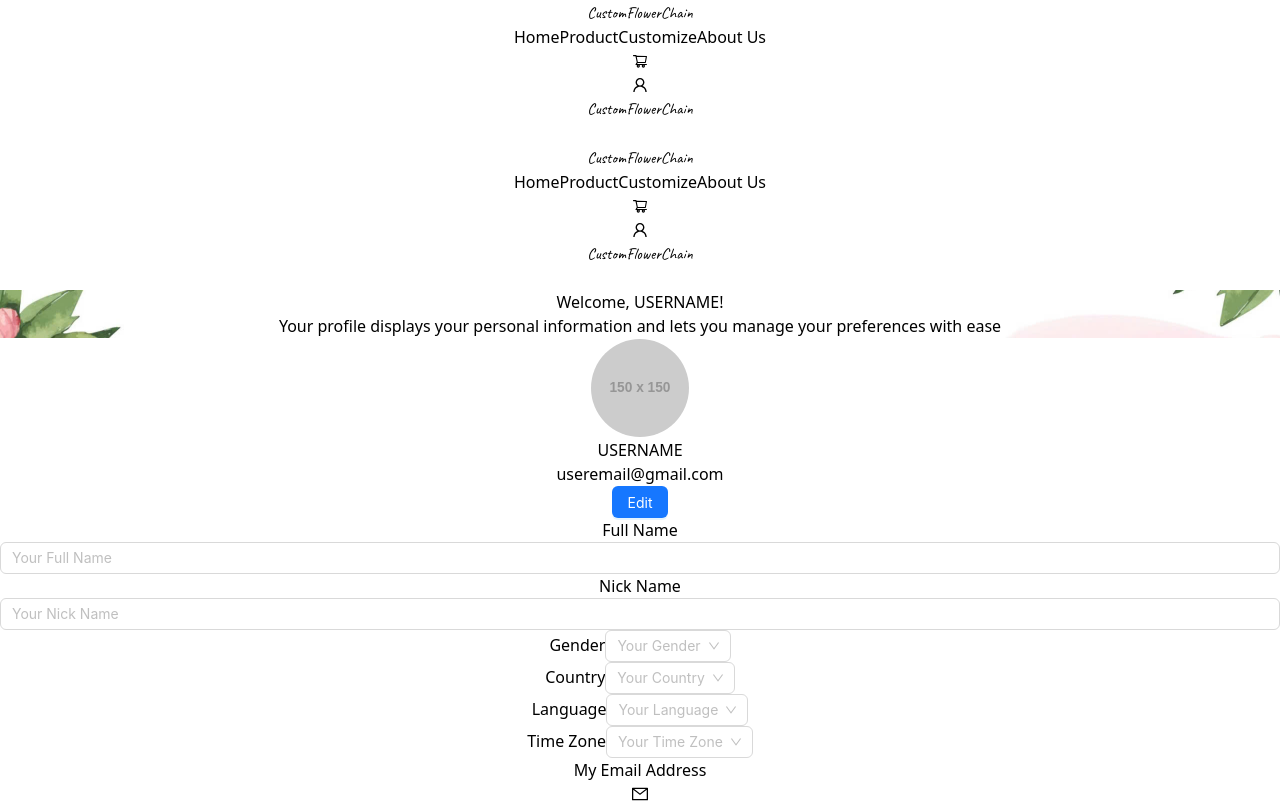
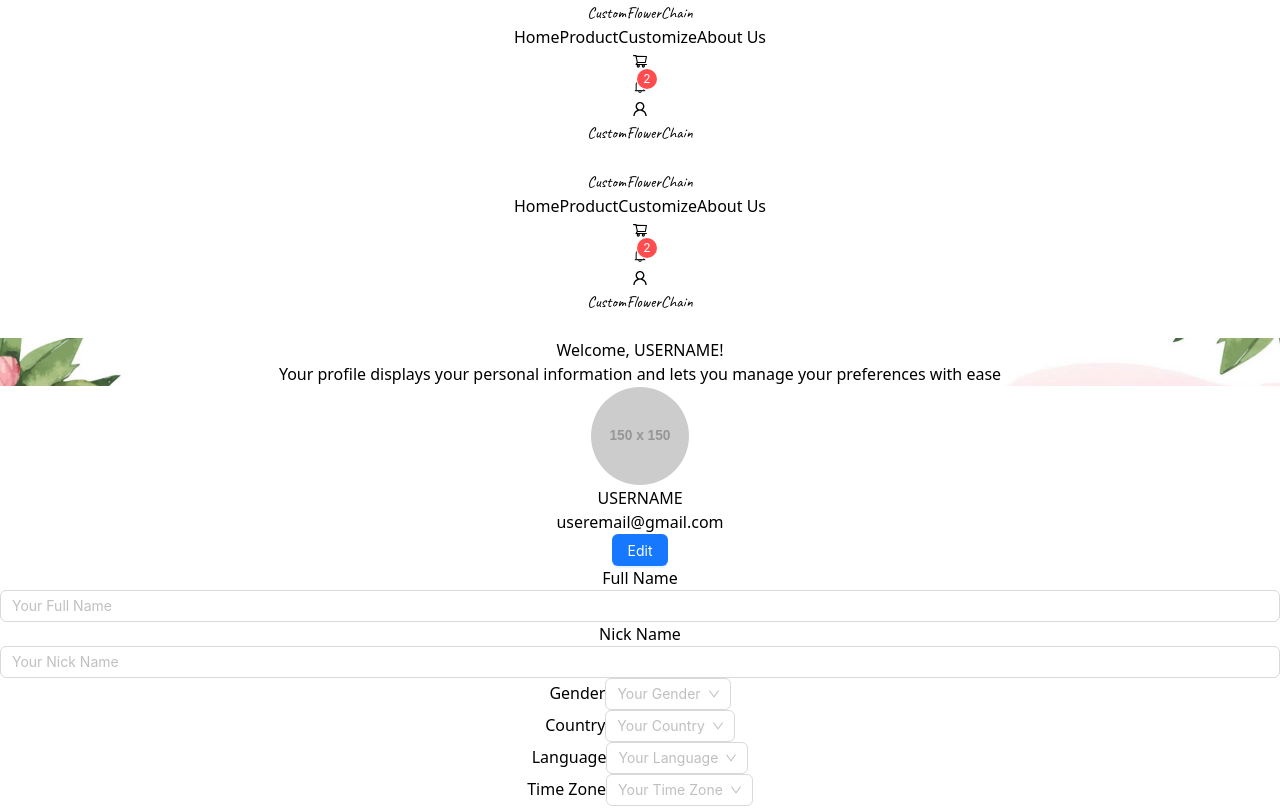
Before and after one commit to nghiatran149/Capstone-CFC-FE-User, a React (Vite) app: page /userprofile in a window 1280 px wide. Shown: the top 808 px of the page. Built offline with nearby package versions, Linux system fonts and the light colour scheme; sample sign-in values are in the browser's storage.

Commit message:
Notification & Update Header

```diff
--- a/src/components/Header.jsx
+++ b/src/components/Header.jsx
@@ -1,6 +1,7 @@
 import React, { useState, useEffect } from 'react';
 import { Link, useLocation } from 'react-router-dom';
 import { SearchOutlined, ShoppingCartOutlined, UserOutlined, LogoutOutlined, HistoryOutlined, WalletOutlined } from '@ant-design/icons';
+import NotificationSection from './Notification';
 
 const Header = () => {
   const navItems = [
@@ -84,6 +85,10 @@ const Header = () => {
             </Link>
           </div>
 
+          {isLoggedIn && (
+            <NotificationSection />
+          )}
+
           {isLoggedIn ? (
             <div className="relative">
               <button
--- /dev/null
+++ b/src/components/Notification.jsx
@@ -0,0 +1,294 @@
+import React, { useState, useEffect, useRef, useMemo } from 'react';
+import { useNavigate } from 'react-router-dom';
+import { Badge, Avatar, Dropdown, List, Typography, Tag, Space, Divider, Button, Select, Empty } from 'antd';
+import { BellOutlined, UserOutlined, CheckOutlined } from '@ant-design/icons';
+import classNames from 'classnames';
+
+const { Text, Title } = Typography;
+const { Option } = Select;
+
+// Format time helper function
+const formatTime = (dateString) => {
+  const date = new Date(dateString);
+  const now = new Date();
+  const diffMs = now - date;
+
+  const diffSec = Math.floor(diffMs / 1000);
+  const diffMin = Math.floor(diffSec / 60);
+  const diffHour = Math.floor(diffMin / 60);
+  const diffDay = Math.floor(diffHour / 24);
+
+  if (diffSec < 60) {
+    return 'Vừa xong';
+  } else if (diffMin < 60) {
+    return `${diffMin} phút trước`;
+  } else if (diffHour < 24) {
+    return `${diffHour} giờ trước`;
+  } else if (diffDay < 7) {
+    return `${diffDay} ngày trước`;
+  } else {
+    return date.toLocaleDateString('vi-VN');
+  }
+};
+
+// Status filter options
+const statusOptions = [
+  { value: 'all', label: 'All Notification' },
+  { value: 'new', label: 'New' },
+  { value: 'unread', label: 'Unread' },
+  { value: 'other', label: 'Other' }
+];
+
+const NotificationItem = ({ notification, onClick }) => {
+  const getTagColor = (status) => {
+    switch (status?.toLowerCase()) {
+      case 'new':
+        return 'blue';
+      case 'urgent':
+        return 'red';
+      case 'processing':
+        return 'orange';
+      case 'completed':
+        return 'green';
+      default:
+        return 'default';
+    }
+  };
+
+  return (
+    <List.Item
+      className="cursor-pointer hover:bg-pink-50 transition-colors duration-300"
+      onClick={() => onClick(notification)}
+    >
+      <div className="flex w-full">
+        <div className="mr-3">
+          <Avatar icon={<UserOutlined />} className="bg-pink-500" />
+        </div>
+        <div className="flex-grow">
+          <div className="flex justify-between items-start mb-1">
+            <Text strong>{notification.type || "Thông báo"}</Text>
+            <Text type="secondary" className="text-xs">
+              {formatTime(notification.createAt)}
+            </Text>
+          </div>
+          <Text className="block mb-2">{notification.message}</Text>
+          <div className="flex flex-wrap gap-2">
+            {!notification.isRead && (
+              <Tag color="red">Unread</Tag>
+            )}
+            <Tag color={getTagColor(notification.status)}>
+              {notification.status || "New"}
+            </Tag>
+          </div>
+        </div>
+      </div>
+    </List.Item>
+  );
+};
+
+const NotificationSection = () => {
+  const [open, setOpen] = useState(false);
+  const [value, setValue] = useState('all');
+  const [notifications, setNotifications] = useState([]);
+  const [unreadCount, setUnreadCount] = useState(0);
+  const navigate = useNavigate();
+
+  // Mock data for demonstration
+  useEffect(() => {
+    const mockNotifications = [
+      {
+        notiId: '1',
+        message: 'Đơn hàng #12345 đã được xác nhận và đang được xử lý',
+        type: 'Order',
+        relatedId: '12345',
+        createAt: new Date(Date.now() - 1000 * 60 * 5),
+        isRead: false,
+        status: 'New'
+      },
+      {
+        notiId: '2',
+        message: 'Sản phẩm "Bó hoa tulip" đã được cập nhật giá mới',
+        type: 'Product',
+        relatedId: '8754',
+        createAt: new Date(Date.now() - 1000 * 60 * 60 * 3),
+        isRead: true,
+        status: 'Updated'
+      },
+      {
+        notiId: '3',
+        message: 'Khuyến mãi "Mùa thu vàng" sẽ kết thúc trong 2 ngày tới',
+        type: 'Promotion',
+        relatedId: '5421',
+        createAt: new Date(Date.now() - 1000 * 60 * 60 * 24),
+        isRead: false,
+        status: 'Urgent'
+      }
+    ];
+
+    setNotifications(mockNotifications);
+    setUnreadCount(mockNotifications.filter(n => !n.isRead).length);
+  }, []);
+
+  // Handle notification click
+  const handleNotificationClick = (notification) => {
+    if (!notification.isRead) {
+      markAsRead(notification.notiId);
+    }
+
+    setOpen(false);
+
+    // Handle navigation based on notification type
+    if (notification.relatedId) {
+      switch (notification.type) {
+        case 'Order':
+          navigate(`/orders/${notification.relatedId}`);
+          break;
+        case 'Product':
+          navigate(`/products/${notification.relatedId}`);
+          break;
+        case 'Promotion':
+          navigate(`/promotions/${notification.relatedId}`);
+          break;
+        default:
+          console.log('Notification clicked:', notification);
+          break;
+      }
+    }
+  };
+
+  // Mark as read
+  const markAsRead = (notiId) => {
+    setNotifications(prevNotifications =>
+      prevNotifications.map(notification =>
+        notification.notiId === notiId
+          ? { ...notification, isRead: true }
+          : notification
+      )
+    );
+
+    setUnreadCount(prev => Math.max(0, prev - 1));
+  };
+
+  // Mark all as read
+  const markAllAsRead = () => {
+    setNotifications(prevNotifications =>
+      prevNotifications.map(notification => ({
+        ...notification,
+        isRead: true
+      }))
+    );
+
+    setUnreadCount(0);
+  };
+
+  // Filter Notifications
+  const filteredNotifications = useMemo(() => {
+    switch (value) {
+      case 'new':
+        const oneDayAgo = new Date();
+        oneDayAgo.setDate(oneDayAgo.getDate() - 1);
+        return notifications.filter(notification => new Date(notification.createAt) > oneDayAgo);
+
+      case 'unread':
+        return notifications.filter(notification => !notification.isRead);
+
+      case 'other':
+        const oneDayAgoForOther = new Date();
+        oneDayAgoForOther.setDate(oneDayAgoForOther.getDate() - 1);
+        return notifications.filter(notification =>
+          new Date(notification.createAt) <= oneDayAgoForOther && notification.isRead
+        );
+
+      case 'all':
+      default:
+        return notifications;
+    }
+  }, [value, notifications]);
+
+  // Dropdown Content
+  const menu = (
+    <div className="bg-white rounded-lg shadow-lg w-80 max-h-98 overflow-hidden">
+      <div className="p-4 flex justify-between items-center border-b border-gray-100">
+        <div className="flex items-center space-x-2">
+          <Title level={5} className="m-0">Notification</Title>
+          {unreadCount > 0 && (
+            <Badge count={unreadCount} className="ml-2 mb-2" />
+          )}
+        </div>
+        <Button
+          type="text"
+          className="text-pink-500 hover:text-pink-700"
+          onClick={markAllAsRead}
+          disabled={unreadCount === 0}
+        >
+          <Space>
+            <CheckOutlined />
+            <span>Mark all as read</span>
+          </Space>
+        </Button>
+      </div>
+
+      <div className="p-3 border-b border-gray-100">
+        <Select
+          className="w-full"
+          value={value}
+          onChange={setValue}
+          options={statusOptions}
+        />
+      </div>
+
+      <div className="overflow-y-auto pl-4 pr-2 max-h-64">
+        {filteredNotifications.length > 0 ? (
+          <List
+            dataSource={filteredNotifications}
+            renderItem={(item) => (
+              <NotificationItem
+                notification={item}
+                onClick={handleNotificationClick}
+              />
+            )}
+            split={true}
+          />
+        ) : (
+          <Empty
+            image={Empty.PRESENTED_IMAGE_SIMPLE}
+            description="Không có thông báo"
+            className="py-8"
+          />
+        )}
+      </div>
+
+      <div className="p-2 border-t border-gray-100 text-center">
+        <Button type="link">View all</Button>
+      </div>
+    </div>
+  );
+
+  return (
+    <Dropdown
+      overlay={menu}
+      trigger={['click']}
+      open={open}
+      onOpenChange={setOpen}
+      placement="bottomRight"
+      arrow
+      overlayClassName="shadow-2xl"
+    >
+      <div className="cursor-pointer p-1">
+        <Badge count={unreadCount} overflowCount={99}>
+        <BellOutlined className="text-2xl text-gray-600 hover:text-pink-500" />
+          {/* <Avatar
+            className={classNames(
+              "flex items-center justify-center transition-all duration-300",
+              open ? "bg-pink-300 text-white" : "bg-pink-100 text-blue-600 hover:bg-blue-200"
+            )}
+            icon={<BellOutlined className="text-2xl text-gray-600" />}
+            size="large"
+          /> */}
+        </Badge>
+      </div>
+    </Dropdown>
+  );
+};
+
+export default NotificationSection;
```
